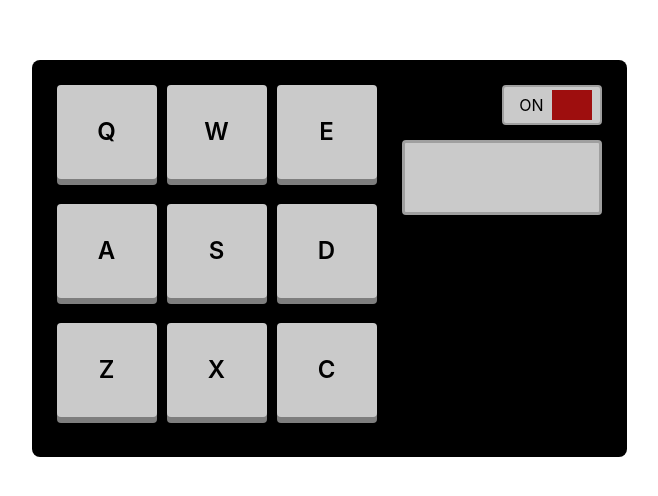
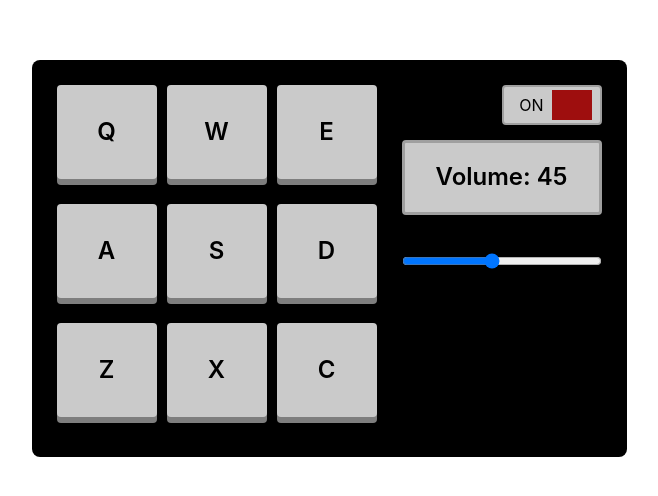
Before and after one commit to sprajams/noise-machine, a React (Create React App) app: page / in a window 1280 px wide. Shown: the part 142-638 px from the top of the page, without its empty margins (311-969 px from the left). Built offline with nearby package versions, Linux system fonts and the light colour scheme.

Commit message:
functional volume slider input

```diff
--- a/src/components/Display/index.jsx
+++ b/src/components/Display/index.jsx
@@ -1,12 +1,14 @@
 import clsx from "clsx";
 import styles from "./styles.module.scss";
+import Volume from "../Volume";
 
-function Display({ label, setOn, on }) {
+function Display({ label, setOn, on, volume, setVolume }) {
   const onClick = () => {
     setOn(!on);
   };
   return (
     <div className={styles.outer}>
+      {/* power button */}
       <button className={styles.powerBtn} onClick={onClick}>
         <span
           className={clsx(styles.powerBtnInner, !on && styles.powerBtnInnerL)}
@@ -19,9 +21,19 @@ function Display({ label, setOn, on }) {
           {on ? null : "OFF"}
         </span>
       </button>
+
+      {/* display screen */}
       <div className={clsx(styles.screen, !on && styles.screenOff)}>
-        {label}
+        {!on ? null : (
+          <div>
+            <div>{label}</div>
+            <div>Volume: {volume}</div>
+          </div>
+        )}
       </div>
+
+      {/* volume control */}
+      <Volume setVolume={setVolume} volume={volume} />
     </div>
   );
 }
--- a/src/components/Machine/index.jsx
+++ b/src/components/Machine/index.jsx
@@ -55,12 +55,17 @@ const PAD_DATA = [
 function Machine() {
   // power on-off of machine
   const [isOn, setIsOn] = useState(true);
-  console.log(isOn);
+  // screen display of which pad is pressed
   const [label, setLabel] = useState("");
+  // volume of app
+  const [volume, setVolume] = useState(45);
+
   const handlePress = (obj, url) => {
     setLabel(obj.label);
     const a = new Audio(url);
     a.play();
+    // adjust volume
+    a.volume = volume / 100;
   };
 
   useEffect(() => {
@@ -83,7 +88,13 @@ function Machine() {
   return (
     <div>
       <div className={styles.main}>
-        <Display label={label} setOn={setIsOn} on={isOn} />
+        <Display
+          label={label}
+          setOn={setIsOn}
+          on={isOn}
+          setVolume={setVolume}
+          volume={volume}
+        />
         <ul className={styles.padList}>
           {PAD_DATA
             ? PAD_DATA.map((obj, i) => {
--- a/src/components/Pad/styles.module.scss
+++ b/src/components/Pad/styles.module.scss
@@ -18,11 +18,11 @@
 .btnTop {
   top: 0;
   background-color: rgb(202, 202, 202);
-  z-index: 1;
   display: flex;
   justify-content: center;
   align-items: center;
   transition: 0.2s ease-in-out;
+  z-index: 1;
   //   lights up when user hovers over the pad/button
   &:hover {
     background: rgb(230, 230, 230);
--- /dev/null
+++ b/src/components/Volume/index.jsx
@@ -0,0 +1,28 @@
+import styles from "./styles.module.scss";
+
+function Volume({ setVolume, volume }) {
+  const handleChange = (e) => {
+    const rawData = e.target.value;
+    const vol = Math.round(rawData);
+    setVolume(vol);
+  };
+  return (
+    <div>
+      <h2>volume</h2>
+      <div className={styles.sliderWrap}>
+        <input
+          type="range"
+          className={styles.slider}
+          min="0"
+          max="100"
+          step="any"
+          onChange={handleChange}
+          value={volume}
+          name="volume"
+        />
+      </div>
+    </div>
+  );
+}
+
+export default Volume;
--- /dev/null
+++ b/src/components/Volume/styles.module.scss
@@ -0,0 +1,9 @@
+.sliderWrap {
+  width: 100%;
+}
+.sliderWrap {
+  width: 200px;
+}
+.slider {
+  width: 100%;
+}
```
